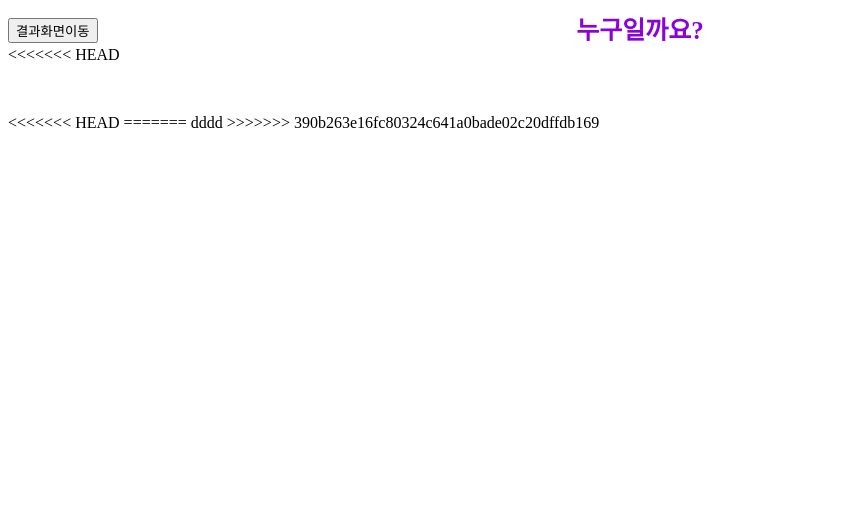
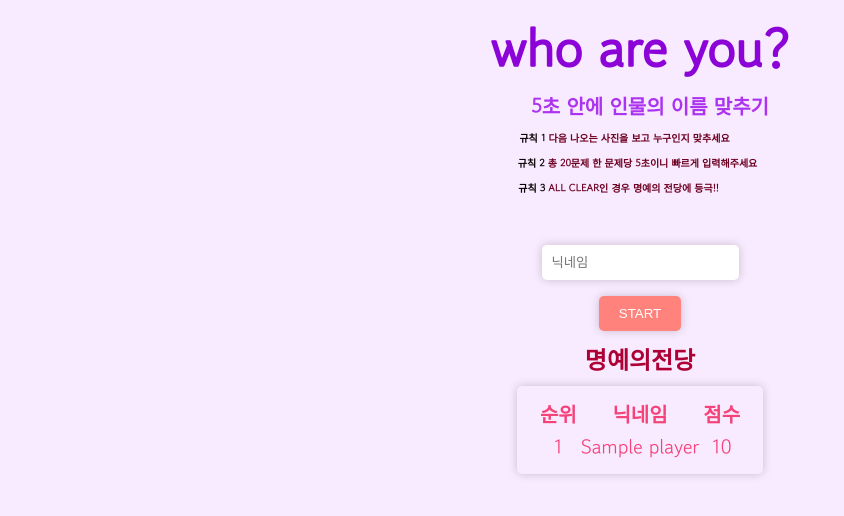
Before and after one commit to vero-zero/hongikproject1, a Django app: template game/templates/game/game.html in a window 1280 px wide. Shown: the top 516 px of the page, without its empty margins (0-844 px from the left). Run offline with Django 4.2, Linux system fonts and the light colour scheme; the template is opened without the code that fills it: most values are stand-ins (such as "Sample title", 1, 10 or a date in 2020).

Commit message:
main수정정

```diff
--- a/game/templates/game/game.html
+++ b/game/templates/game/game.html
@@ -1,85 +1,68 @@
 <!DOCTYPE html>
 <head>
   <title>WAYgame</title>
-  <link rel="stylesheet" href="/static/game/style.css">
+  <link rel="stylesheet" href="/static/main/style.css">
   <link rel="preconnect" href="https://fonts.googleapis.com">
    <link rel="preconnect" href="https://fonts.gstatic.com" crossorigin>
   <link href="https://fonts.googleapis.com/css2?family=Gowun+Dodum&display=swap" rel="stylesheet">
 </head>
+<body>
+  <h1>who are you?</h1>
+  <h2>5초 안에 인물의 이름 맞추기</h2>
+  <h3>
+      <span id = "rule1"> 규칙 1 </span> 다음 나오는 사진을 보고 누구인지 맞추세요
+  </h3>
+  <h4>
+      <span id = "rule2"> 규칙 2 </span> 총 20문제 한 문제당 5초이니 빠르게 입력해주세요
+  </h4>
+  <h5> <span id = "rule3"> 규칙 3 </span> ALL CLEAR인 경우 명예의 전당에 등극!!
+  </h5>
 
 
-<body>
-  {% block content %}
-  <talbe>
-  <h1>누구일까요?</h1>
-  {% for MyModel in selected_imgs %}
-  <div class='selected_img'>
-    <span class="image-caption">
-    <img src='/static{{ MyModel }}' class='image-wrapper'>
-    </span>
-    <form method="post" id="form{{ forloop.counter }}">
-    </talbe>
-      <br><br>
-      {% csrf_token %}
-      <label for="img_name{{ forloop.counter }}">이름:</label>
-      <input type="text" name="img_name" id="img_name{{ forloop.counter }}" required>
-      <input type="submit" onclick="next(end/end.html)"value="제출">
-    </form>
-
-  </div>
-  {% endfor %}
-<!--   <div>
-    <span id="button">
-      <form action="/main/startmain/" method="post">
+  <span id="button">
+      <form action="/game/startgame/" method="post">
+          <input type="text" name="nickname" id="text" placeholder="닉네임"><br>
+              <p id='msg'></p>
                   {% csrf_token %}
                       <button>
-                          결과화면이동
+                          START
                       </button>
-  </div> -->
+      </form>
+  </span>
+</body>
 
-<<<<<<< HEAD
-    <div class="nxet-page">
-      {% csrf_token %}
-      <form action="/end/endgame/" method="post">
-        <button id="button" type="button" >
-          결과화면이동
-        </button>
-      </form>
-    </div>
-    <script>
-      const selected_imgs = document.querySelectorAll('.selected_img');
-      let idx = 0
-=======
-  <form method="post" id="next-form" style="display: none;">
-    {% csrf_token %}
-    <input type="hidden" name="img_name" value="pass">
-    <input type="submit" id="next-submit">
-  </form>
-  <script>
-    const selected_imgs = document.querySelectorAll('.selected_img');
-    let idx = 0
-    selected_imgs[idx].style.display = 'block';
 
-    function show() {
-      selected_imgs[idx].style.display = 'none';
-      idx += 1;
->>>>>>> 390b263e16fc80324c641a0bade02c20dffdb169
-      selected_imgs[idx].style.display = 'block';
-    }
 
-    let time = setInterval(show, 5000);
 
-    function next() {
-      clearInterval(time);
-      show();
-      time = setInterval(show, 5000);
-    }
+<table>
+  <span class = 'glory' >명예의전당</sapn>
 
-  </script>
-  {% endblock %}
-  </body>
-</html>
-<<<<<<< HEAD
-=======
-dddd
->>>>>>> 390b263e16fc80324c641a0bade02c20dffdb169
+  <thead>
+      <tr>
+          <th>순위</th>
+      <th>닉네임</th>
+      <th>점수</th>
+    </tr>
+  </thead>
+  <tbody>
+    {% for game in games %}
+    <tr>
+      <td>{{ forloop.counter }}</td>
+      <td>{{ game.player }}</td>
+      <td>{{ game.score }}</td>
+    </tr>
+    {% empty %}
+    <tr>
+      <td colspan="3" id="no-games">No games played yet.</td>
+    </tr>
+    {% endfor %}
+  </tbody>
+</table>
+
+
+<script>
+  search = location.search
+  if(search.indexOf('msg=1') > -1) {
+      document.querySelector('#msg').innerHTML = '이미 사용중인 닉네임입니다.'
+  }
+</script>
```
